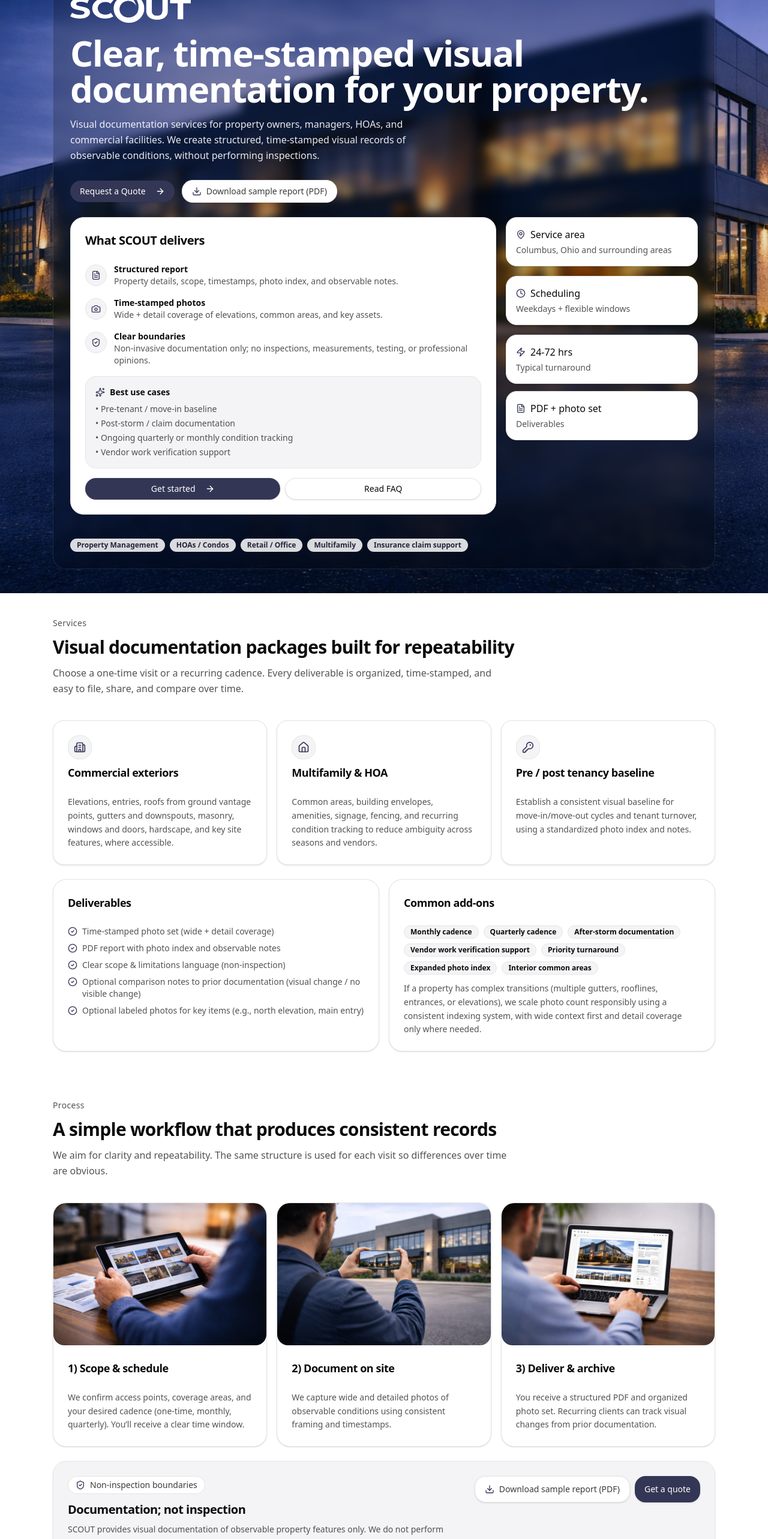
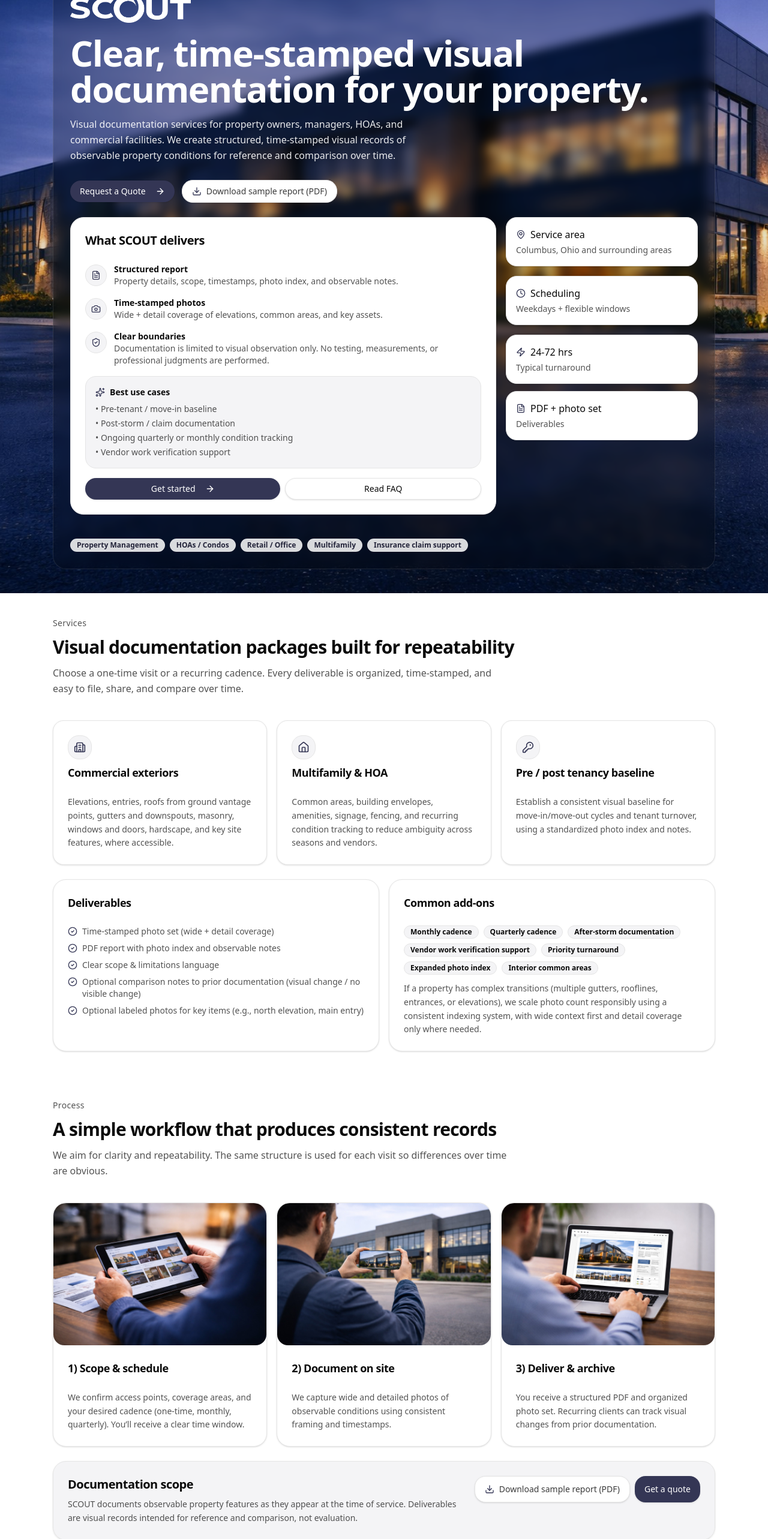
Before and after one commit to bennettb15/scout-site, a React (Vite) app: page / in a window 1280 px wide. Shown: the part 234-2800 px from the top of the page at 60% size. Built offline with nearby package versions, Linux system fonts and the light colour scheme.

Commit message:
Removed excessive inspection references

```diff
--- a/src/ScoutMarketingSite.jsx
+++ b/src/ScoutMarketingSite.jsx
@@ -355,7 +355,7 @@ function scrollToSection(href) {
   </Pill>
   <Pill icon={ShieldCheck} className="bg-white/85 text-[#23243A] border-white/20 backdrop-blur-sm"
 >
-    Non-inspection scope
+    Observation-based
   </Pill>
 </div>
 
@@ -378,7 +378,7 @@ function scrollToSection(href) {
 
                 {BRAND.descriptor} for property owners, managers, HOAs, and
                 commercial facilities. We create structured, time-stamped visual
-                records of observable conditions, without performing inspections.
+                records of observable property conditions for reference and comparison over time.
               </p>
 
               <div className="mt-7 flex flex-col gap-3 sm:flex-row sm:items-center">
@@ -463,8 +463,8 @@ function scrollToSection(href) {
                     <div>
                       <div className="text-sm font-semibold">Clear boundaries</div>
                       <div className="text-sm text-foreground/70">
-                        Non-invasive documentation only; no inspections,
-                        measurements, testing, or professional opinions.
+                        Documentation is limited to visual observation only.
+                        No testing, measurements, or professional judgments are performed.
                       </div>
                     </div>
                   </div>
@@ -618,7 +618,7 @@ function scrollToSection(href) {
                 {[
                   "Time-stamped photo set (wide + detail coverage)",
                   "PDF report with photo index and observable notes",
-                  "Clear scope & limitations language (non-inspection)",
+                  "Clear scope & limitations language",
                   "Optional comparison notes to prior documentation (visual change / no visible change)",
                   "Optional labeled photos for key items (e.g., north elevation, main entry)",
                 ].map((x) => (
@@ -735,18 +735,12 @@ function scrollToSection(href) {
         <div className="mt-6 rounded-3xl border border-border bg-[var(--brand)]/5 p-6 shadow-sm">
           <div className="flex flex-col gap-4 md:flex-row md:items-start md:justify-between">
             <div className="max-w-3xl">
-              <div className="inline-flex items-center gap-2 rounded-full border border-border bg-background px-3 py-1 text-sm text-foreground/80">
-                <ShieldCheck className="h-4 w-4 text-[var(--brand)]" />
-                Non-inspection boundaries
-              </div>
-              <h3 className="mt-3 text-xl font-semibold tracking-tight">
-                Documentation; not inspection
+              <h3 className="text-xl font-semibold tracking-tight">
+                Documentation scope
               </h3>
               <p className="mt-2 text-sm leading-relaxed text-foreground/70">
-                SCOUT provides visual documentation of observable property
-                features only. We do not perform inspections, evaluations,
-                assessments, analysis, testing, measurements, or professional
-                opinions of any kind.
+                SCOUT documents observable property features as they appear at the time of service.
+                Deliverables are visual records intended for reference and comparison, not evaluation.
               </p>
             </div>
             <div className="flex gap-2">
@@ -883,7 +877,7 @@ function scrollToSection(href) {
           {[
             "Time-stamped photo set focused on impacted areas",
             "Rapid delivery for claim file support",
-            "Clear non-inspection boundaries",
+            "Clear documentation scope",
           ].map((x) => (
             <li key={x} className="flex items-start gap-2">
               <CheckCircle2 className="mt-0.5 h-4 w-4 text-[var(--brand)]" />
@@ -910,7 +904,7 @@ function scrollToSection(href) {
   <p className="mt-6 text-xs leading-relaxed text-foreground/60">
     Note: These ranges are provided for planning purposes and may vary
     based on scope, access, number of buildings/elevations, and requested
-    deliverables. SCOUT does not provide inspection services.
+    deliverables. Services are limited to visual documentation only.
   </p>
 </Section>
 
@@ -924,7 +918,7 @@ function scrollToSection(href) {
         <div className="grid gap-4 md:grid-cols-2">
           <FAQItem
             q="Is SCOUT a home or property inspection service?"
-            a="No. SCOUT provides non-invasive visual documentation of observable conditions only. We do not inspect, test, measure, diagnose, evaluate, or provide professional opinions."
+            a="No. SCOUT documents what is visually observable at the time of service. Deliverables are structured photographic records intended for reference and comparison, not evaluation or analysis."
           />
           <FAQItem
             q="What do you mean by ‘observable notes’?"
@@ -1039,11 +1033,7 @@ function scrollToSection(href) {
                 </a>
               </div>
 
-              <p className="mt-3 text-xs leading-relaxed text-foreground/60">
-                By contacting SCOUT, you acknowledge this service is visual
-                 documentation only and does not include inspections, evaluations,
-                  or professional opinions.
-              </p>
+
             </CardContent>
           </Card>
 
```
